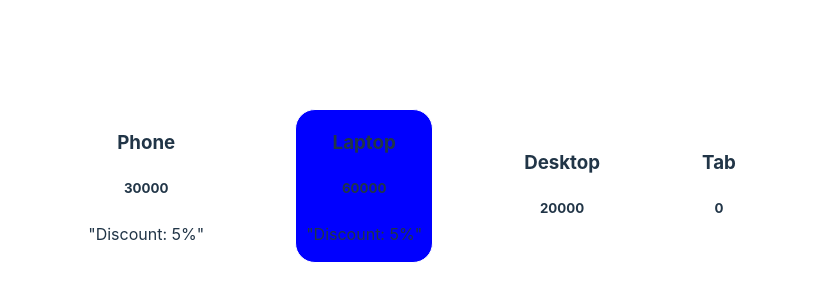
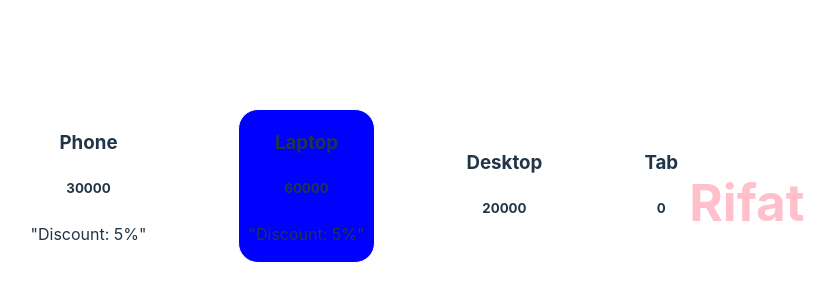
Before and after one commit to MAHRifat/Delta-web-development-course, a React (Vite) app in the folder React/basic-react-app/: page / in a window 1280 px wide. Shown: the part 198-498 px from the top of the page, without its empty margins (268-1103 px from the left). Built offline with nearby package versions, Linux system fonts and the light colour scheme.

Commit message:
practice

```diff
--- a/React/basic-react-app/src/ProductCard.jsx
+++ b/React/basic-react-app/src/ProductCard.jsx
@@ -1,4 +1,4 @@
-import { Product } from "./product";
+import { Product, Hello } from "./product";
 import './productCard.css';
 
 function ProductCard(){
@@ -8,6 +8,7 @@ function ProductCard(){
             <Product title="Laptop" price={60000} />
             <Product title={"Desktop"} price={20000}/>
             <Product title={"Tab"} />
+            <Hello userName={"Rifat"} colour={"pink"}/>
         </div>
     );
 }
--- a/React/basic-react-app/src/product.jsx
+++ b/React/basic-react-app/src/product.jsx
@@ -14,5 +14,14 @@ function Product({title, price = 0}){
 
 }
 
+function Hello({userName, colour}){
+    let sty= {color: colour};
+    return(
+        <div>
+            <h1 style={sty}>{userName}</h1>
+        </div>
+    );
+}
 
-export {Product};
+
+export {Product, Hello};
```
